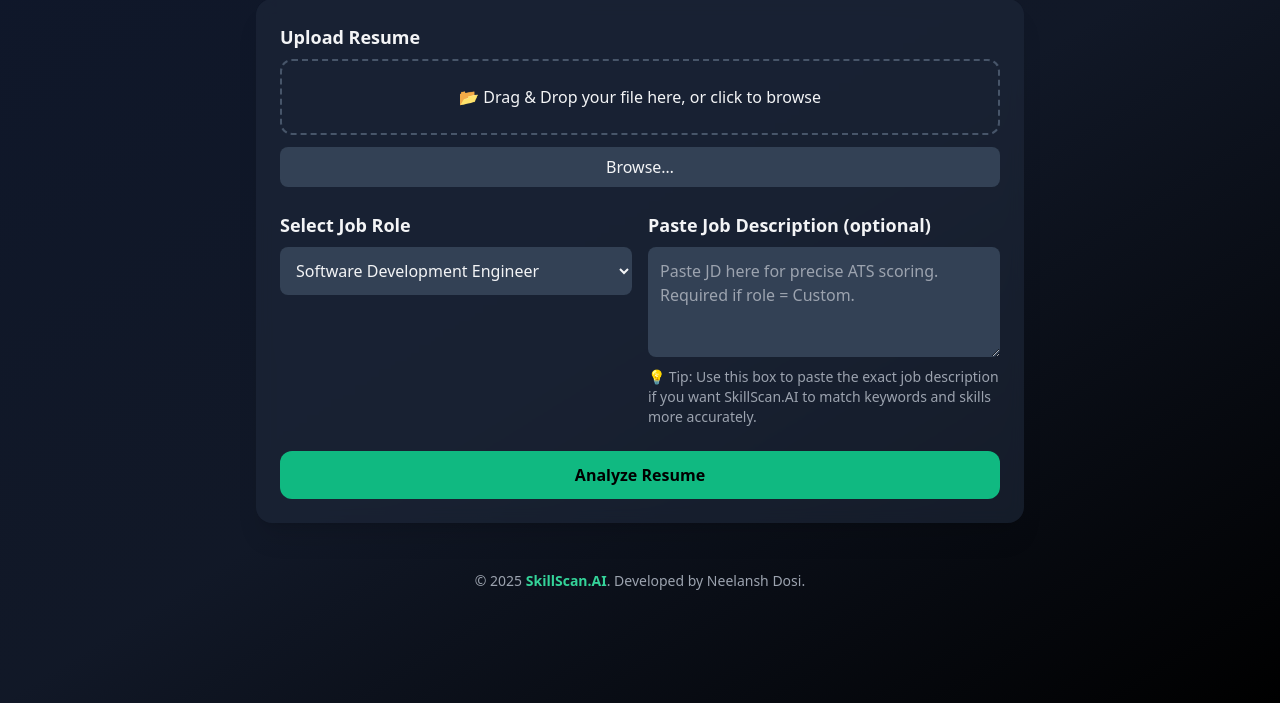
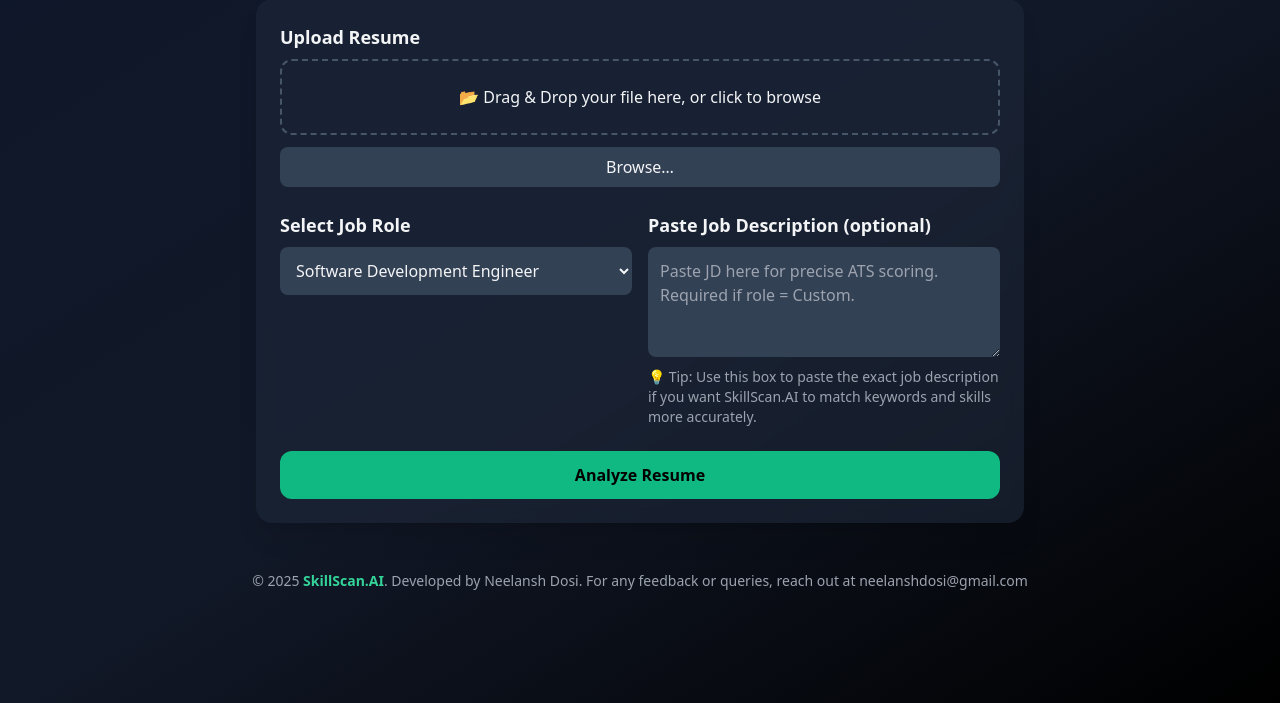
Before and after one commit to Neelanshdosi/AI-Powered-Resume-Screener, a Flask app: page / in a window 1280 px wide. Shown: the part 97-800 px from the top of the page. Run offline with Flask 3, Linux system fonts and the light colour scheme; some libraries are stand-ins or nearby versions.

Commit message:
Updated footer text in templates/index.html

```diff
--- a/resume_app/templates/index.html
+++ b/resume_app/templates/index.html
@@ -110,7 +110,7 @@
 
   <!-- Footer -->
   <footer class="mt-12 text-center text-gray-400 text-sm">
-    © 2025 <span class="text-emerald-400 font-semibold">SkillScan.AI</span>. Developed by <span class="font-medium">Neelansh Dosi</span>.
+    © 2025 <span class="text-emerald-400 font-semibold">SkillScan.AI</span>. Developed by <span class="font-medium">Neelansh Dosi.</span> For any feedback or queries, reach out at neelanshdosi@gmail.com<span
   </footer>
 
   <script>
```
